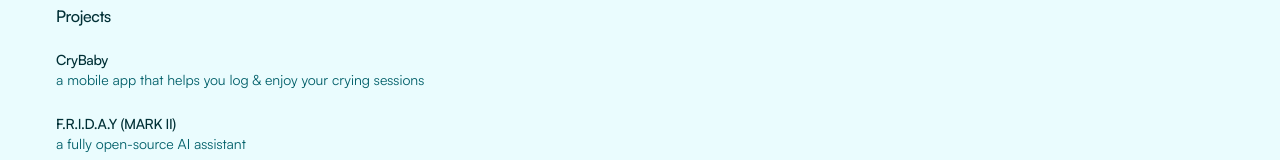
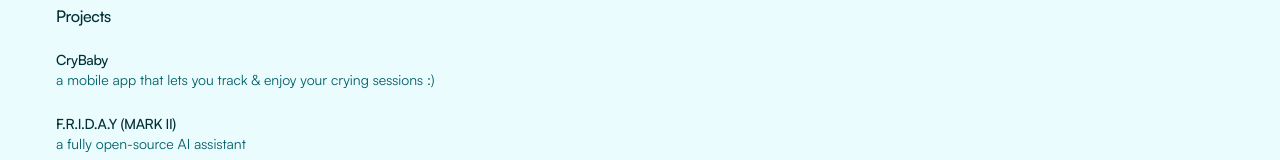
Before and after one commit to prarthanagarwal/prarthanagarwal.github.io, a Next.js app: page / in a window 1280 px wide. Shown: the part 496-656 px from the top of the page. Built offline with nearby package versions, Linux system fonts and the light colour scheme.

Commit message:
decription update

```diff
--- a/src/app/page.tsx
+++ b/src/app/page.tsx
@@ -9,7 +9,7 @@ const projects = [
   {
     id: 1,
     title: "CryBaby",
-    description: "a mobile app that helps you log & enjoy your crying sessions",
+    description: "a mobile app that lets you track & enjoy your crying sessions :)",
     link: "https://crybaby.app/"
   },
   {
```
